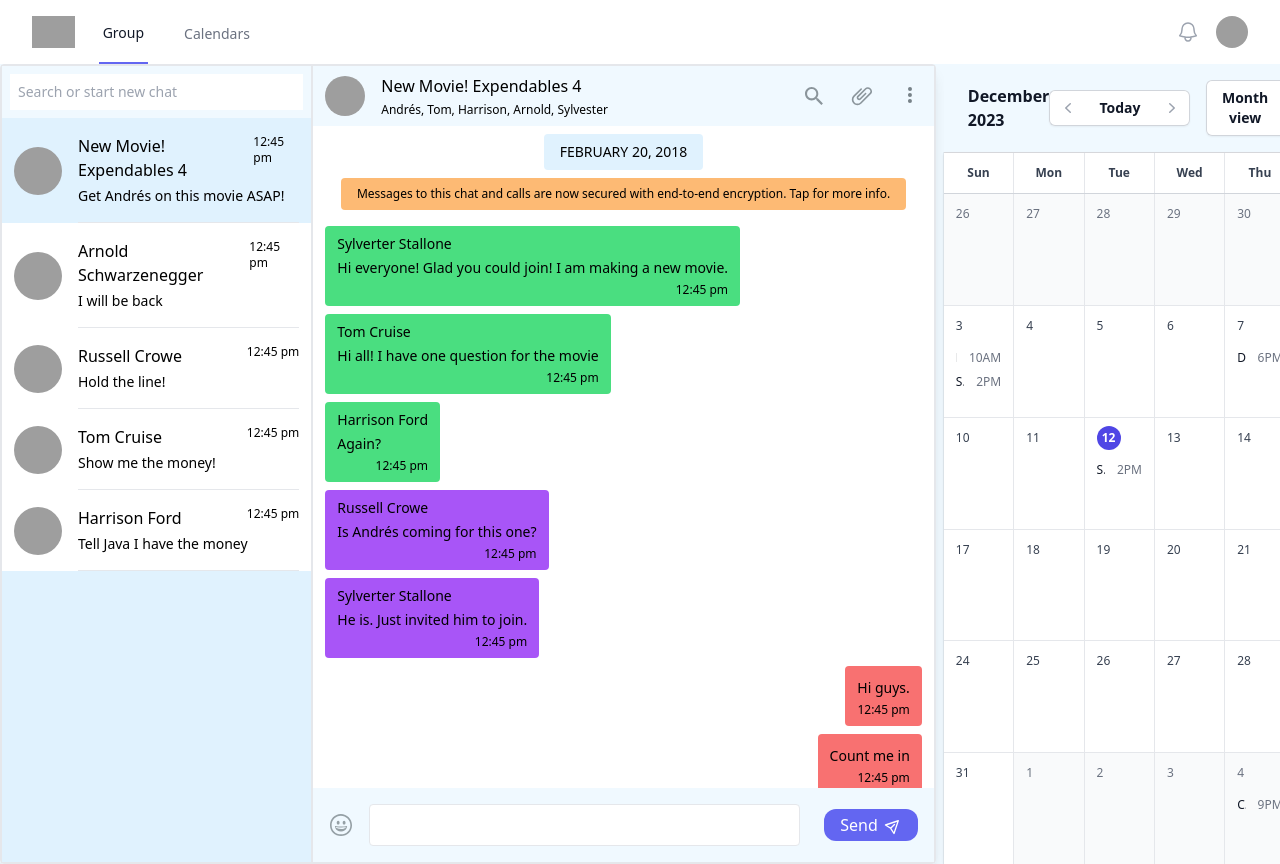
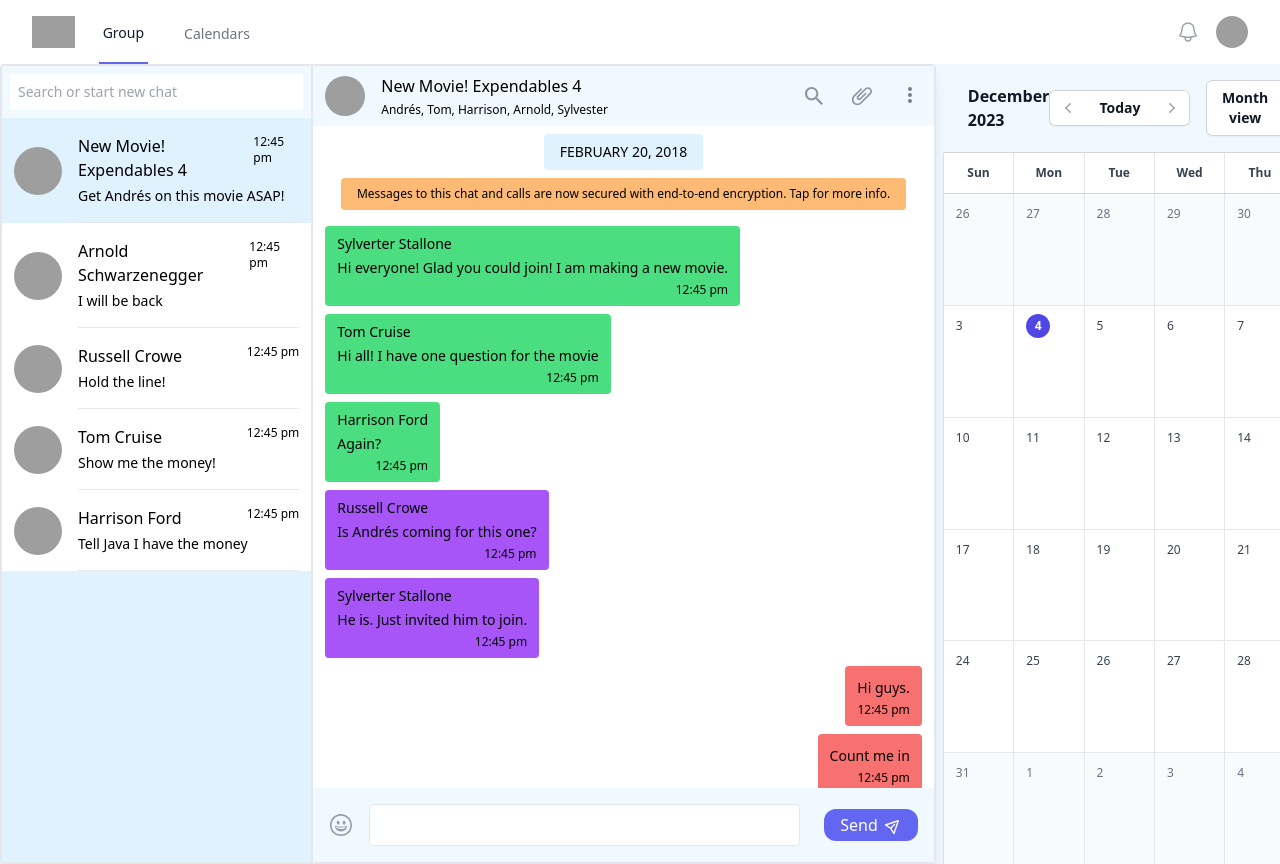
Before and after one commit to suhanlim/NewMeetUi, a Next.js app in the folder siso/: page /content/group in a window 1280 px wide. Shown: the top 864 px of the page. Built offline with nearby package versions, Linux system fonts and the light colour scheme; grey boxes are pictures that could not be loaded.

Commit message:
CLN: rename file name
- mouth -> month

```diff
--- a/siso/src/app/Stores.ts
+++ b/siso/src/app/Stores.ts
@@ -187,5 +187,5 @@
   return ret;
 });
 
-export const mouthsAtom = atom<Month[]>(months);
+export const monthsAtom = atom<Month[]>(months);
 export const daysAtom = atom<Day[]>(days);
--- a/siso/src/components/Calender/MouthView.tsx
+++ b/siso/src/components/Calender/MonthView.tsx
@@ -1,9 +1,12 @@
 import { useAtomValue } from "jotai";
-import { daysAtom } from "@/app/Stores";
+import { monthsAtom } from "@/app/Stores";
 import { ClockIcon } from "@heroicons/react/20/solid";
 
-export function MouthView() {
-  const days = useAtomValue(daysAtom);
+export function MonthView() {
+  const months = useAtomValue(monthsAtom);
+  const curMonth = "December";
+  const month = months.find(({ name }) => name === curMonth);
+  const days = month!.days;
   const selectedDay = days.find((day) => day.isSelected);
 
   function classNames(...classes: string[]) {
--- a/siso/src/components/GroupCalendar.tsx
+++ b/siso/src/components/GroupCalendar.tsx
@@ -10,15 +10,28 @@
 import { Modal } from "./Modal";
 import { useAtom } from "jotai";
 import { daysAtom, modalOpenedAtom } from "@/app/Stores";
-import { MouthView } from "./Calender/MouthView";
+import { MonthView } from "./Calender/MonthView";
 import { WeekView } from "./Calender/WeekView";
 import { DayView } from "./Calender/DayView";
 import { YearView } from "./Calender/YearView";
-import { Calendar } from "./Calendar";
+
+const CalenderSelectorName = (selectIndex: number) => {
+  switch (selectIndex) {
+    case 0:
+      return "Month view";
+    case 1:
+      return "Week view";
+    case 2:
+      return "Day view";
+    case 3:
+      return "Year view";
+  }
+};
+
 const CalenderSelector = (selectIndex: number) => {
   switch (selectIndex) {
     case 0:
-      return <MouthView />;
+      return <MonthView />;
     case 1:
       return <WeekView />;
     case 2:
@@ -73,7 +86,7 @@
                 type="button"
                 className="flex items-center gap-x-1.5 rounded-md bg-white px-3 py-2 text-sm font-semibold text-gray-900 shadow-sm ring-1 ring-inset ring-gray-300 hover:bg-gray-50"
               >
-                Month view
+                {CalenderSelectorName(selectIndex)}
                 <ChevronDownIcon
                   className="-mr-1 h-5 w-5 text-gray-400"
                   aria-hidden="true"
```
